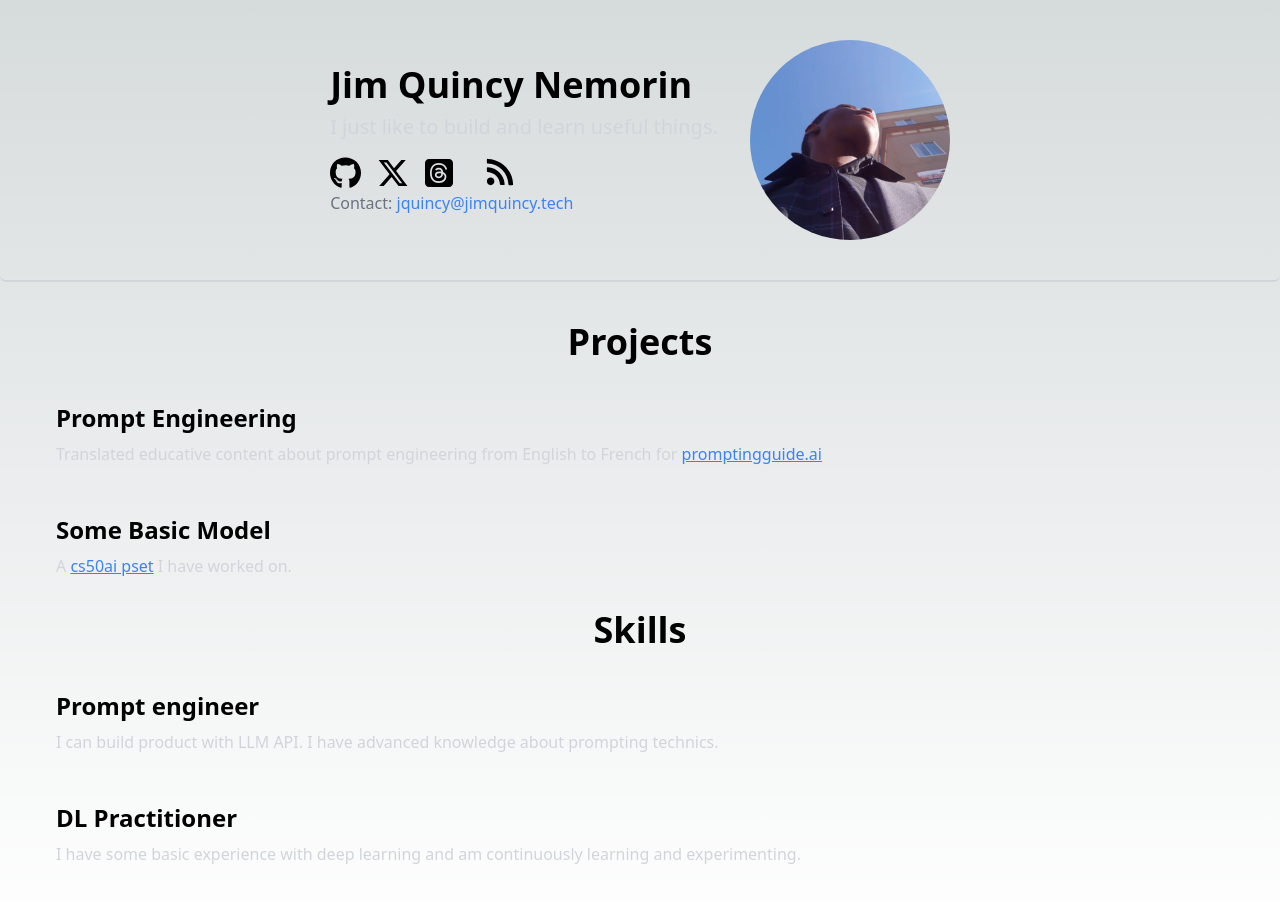
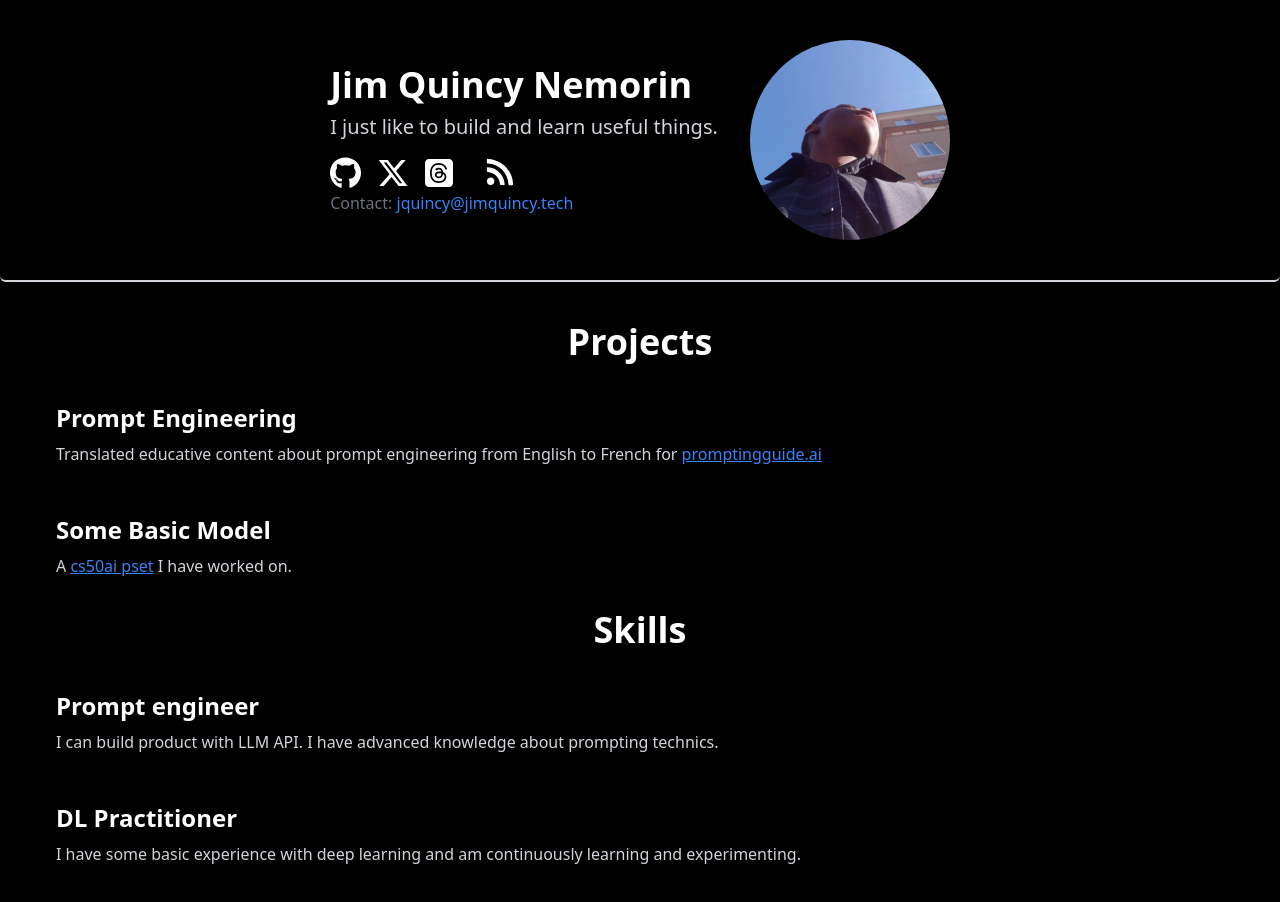
Before and after one commit to Jim707t/jimpage, a Next.js app: page / in a window 1280 px wide. Shown: the top 902 px of the page. Built offline with nearby package versions, Linux system fonts and the light colour scheme.

Commit message:
Removed optional theme

```diff
--- a/src/styles/globals.css
+++ b/src/styles/globals.css
@@ -3,17 +3,9 @@
 @tailwind utilities;
 
 :root {
-  --foreground-rgb: 0, 0, 0;
-  --background-start-rgb: 214, 219, 220;
-  --background-end-rgb: 255, 255, 255;
-}
-
-@media (prefers-color-scheme: dark) {
-  :root {
-    --foreground-rgb: 255, 255, 255;
-    --background-start-rgb: 0, 0, 0;
-    --background-end-rgb: 0, 0, 0;
-  }
+  --foreground-rgb: 255, 255, 255;
+  --background-start-rgb: 0, 0, 0;
+  --background-end-rgb: 0, 0, 0;
 }
 
 body {
```
